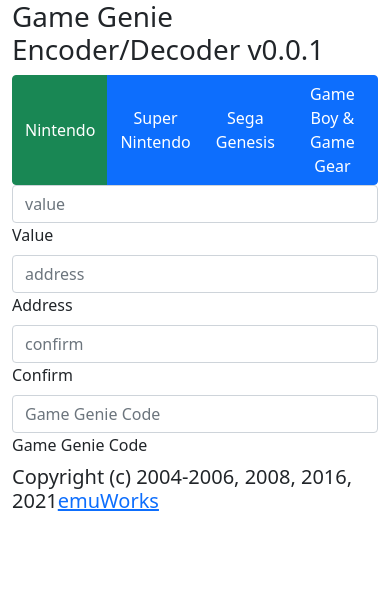
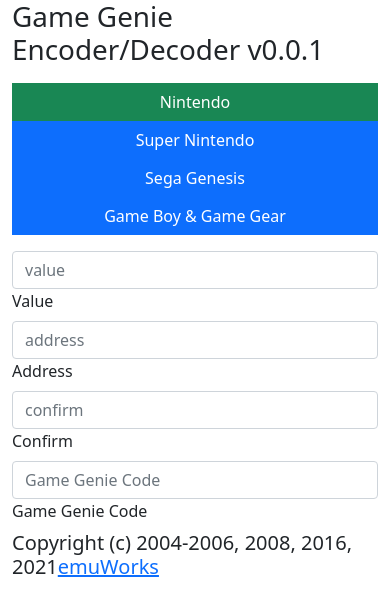
Before and after one commit to jdratlif/ggencoder-react, a React (Create React App) app in the folder ggencoder/: page / in a window 390 px wide. Shown: the top 616 px of the page. Built offline with nearby package versions, Linux system fonts and the light colour scheme.

Commit message:
make system selector responsive

```diff
--- a/ggencoder/src/components/SystemSelector.tsx
+++ b/ggencoder/src/components/SystemSelector.tsx
@@ -1,5 +1,5 @@
 import { useContext } from "react";
-import { ButtonGroup, Button } from "react-bootstrap";
+import { Button, Row, Col } from "react-bootstrap";
 
 import { Actions, Systems } from "../types";
 import StateContext from "./StateContext";
@@ -31,18 +31,23 @@
   };
 
   return (
-    <nav>
-      <ButtonGroup>
+    <nav className="my-3">
+      <Row className="gx-0">
         {systems.map((system) => (
+          <Col xs={12} md={6} lg={3}>
+            <div className="d-grid">
               <Button
                 key={system.id}
                 variant={system.id === state.system ? "success" : "primary"}
                 onClick={() => onSystemChange(system.id)}
+                className="rounded-0 shadow-none"
               >
                 {system.name}
               </Button>
+            </div>
+          </Col>
         ))}
-      </ButtonGroup>
+      </Row>
     </nav>
   );
 };
```
Lines whose indentation alone changed are shown as unchanged.
